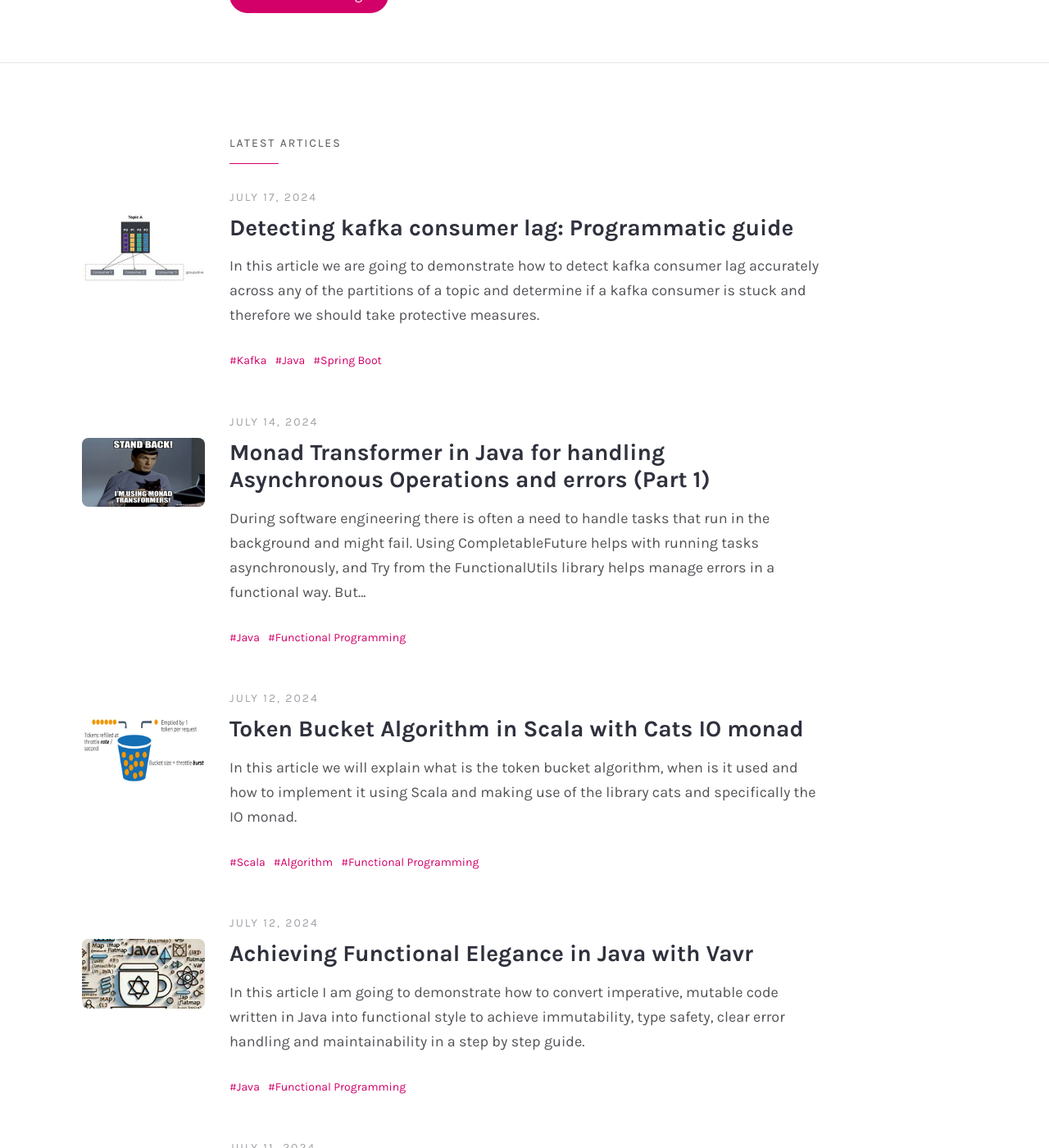
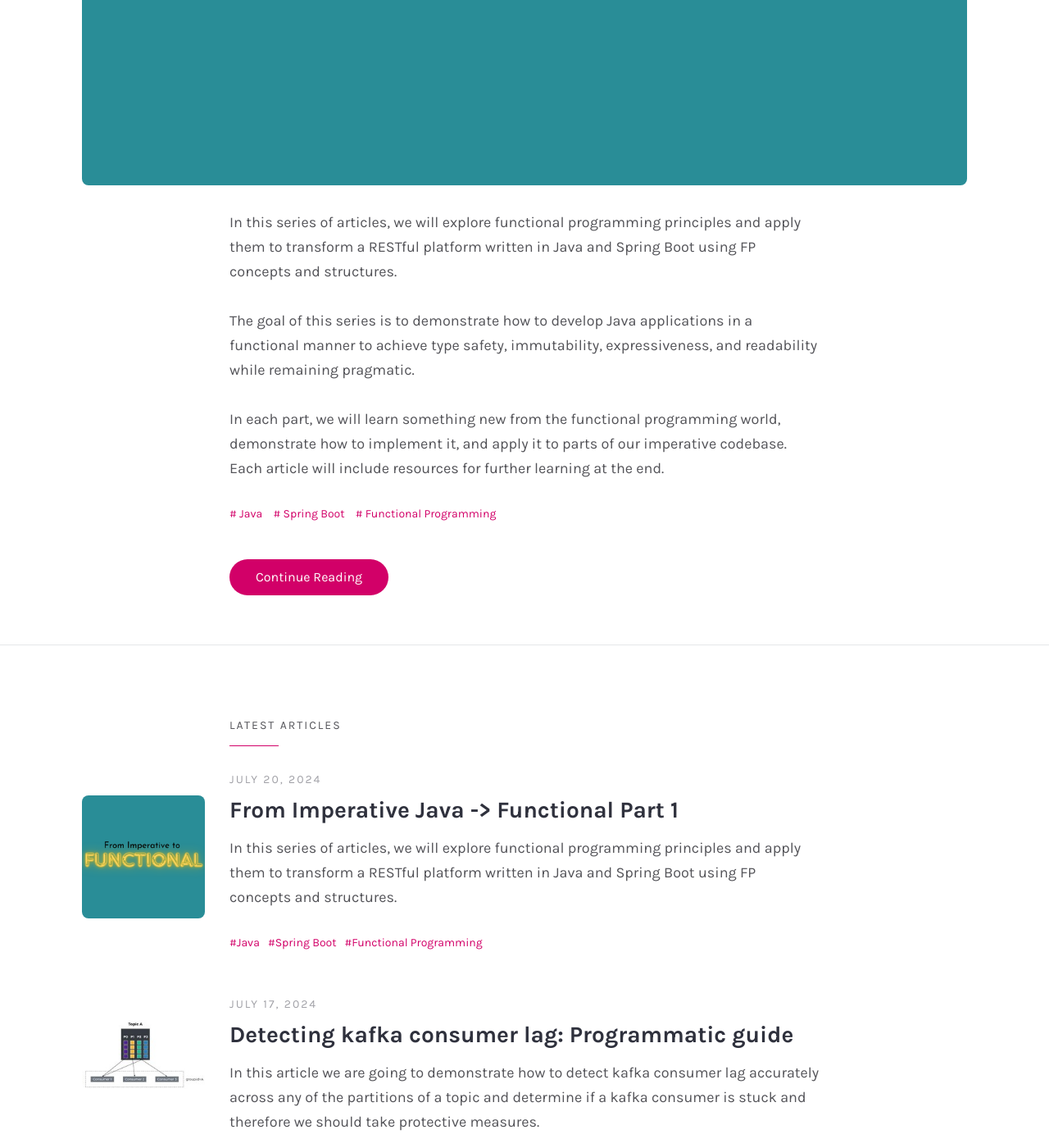
Before and after one commit to vsoum/vsoum.github.io, a Jekyll site: the page built from index.html, in a window 1280 px wide and 1400 px high, scrolled down 1695 px. Shown: the whole window at 82% size. Built offline with Jekyll 4.4.1, drawn with Linux system fonts in a browser that asks for light colours; the list of posts is cut into pages by our own code; some of the changed text lies outside the part shown.

Commit message:
Imperative-To-Functional Part 1

```diff
--- /dev/null
+++ b/_posts/2024-07-20-from-imperative-to-functional-part1.md
@@ -0,0 +1,51 @@
+---
+layout: post
+title: "From Imperative Java -> Functional Part 1"
+tags: [ Java, Spring Boot, Functional Programming ]
+featured_image_thumbnail: assets/images/posts/functional/imperative-to-functional_thumbnail.png
+featured_image: assets/images/posts/functional/imperative-to-functional.png
+featured: true
+---
+
+In this series of articles, we will explore functional programming principles and apply them to transform a RESTful platform written in Java and Spring Boot using FP concepts and structures.
+
+The goal of this series is to demonstrate how to develop Java applications in a functional manner to achieve type safety, immutability, expressiveness, and readability while remaining pragmatic.
+
+In each part, we will learn something new from the functional programming world, demonstrate how to implement it, and apply it to parts of our imperative codebase. Each article will include resources for further learning at the end.
+
+<!--more-->
+
+For an introduction to functional programming you can read [here]({{ site.baseurl }}{% post_url 2024-07-11-what-is-functional-programming %})
+
+## Use case
+
+Our series will focus on transforming a Java platform for users uploading a black-and-white photo to get it colorized. The platform consists of:
+
+1. CRUD APIs for uploading and downloading photos.
+2. User registration and authentication.
+3. Integration with Amazon Rekognition for filtering out explicit content.
+4. Integration with Replicate models for colorization.
+5. Integration with S3 for storing photos and colorized photos.
+6. Integration with Stripe for purchasing credits for each photo upload and processing.
+7. Integration with PostgreSQL database for storing users, payments, and metadata.
+
+The platform has been developed using JDK 21 and the Spring Boot framework with Hibernate.
+It currently lacks sufficient tests to cover the functional requirements, making safe changes to the codebase challenging.
+
+## Goals
+
+Our goals are to:
+
+1. Retain the business logic.
+2. Transform the imperative codebase to a functional one by:
+   * Introducing immutability in almost all parts of the codebase.
+   * Making heavy use of types to express states in our code, such as errors.
+   * Avoiding throwing exceptions and utilizing specific FP constructs called Monads to achieve type safety, expressiveness, and self-documenting methods.
+   * Using Algebraic Data Types (ADTs, e.g., sealed interfaces in JDK 21).
+3. Structuring our code so that the core domain is free of external frameworks, resembling an onion architecture (but not exactly).
+4. Being able to utilize Functional Programming pragmatically and knowing when it is really needed.
+
+## Conclusion
+
+In the next article, we will take a deep look into the current state of our platform, introduce basic functional programming terms,
+and create a step-by-step monad called `Either`.
```
Also changed, not shown: _posts/2024-07-17-advanced-kafka-lag-handling.md (+0 -1 lines), assets/images/posts/functional/imperative-to-functional.png (added), assets/images/posts/functional/imperative-to-functional_thumbnail.png (added).
